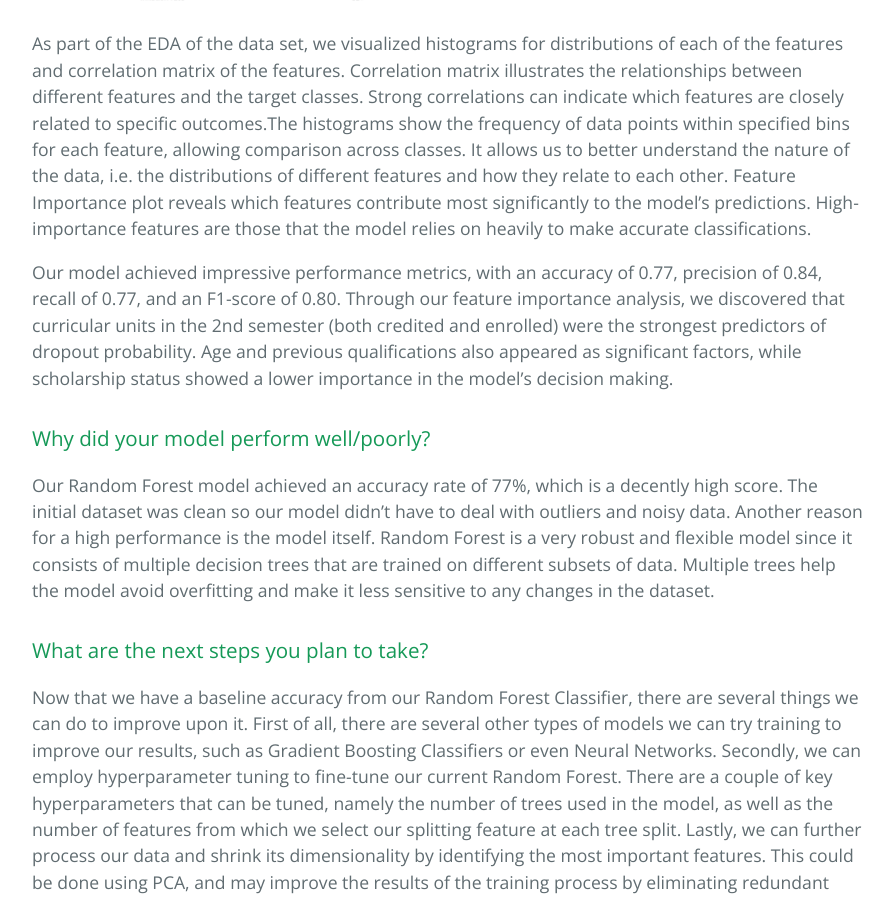
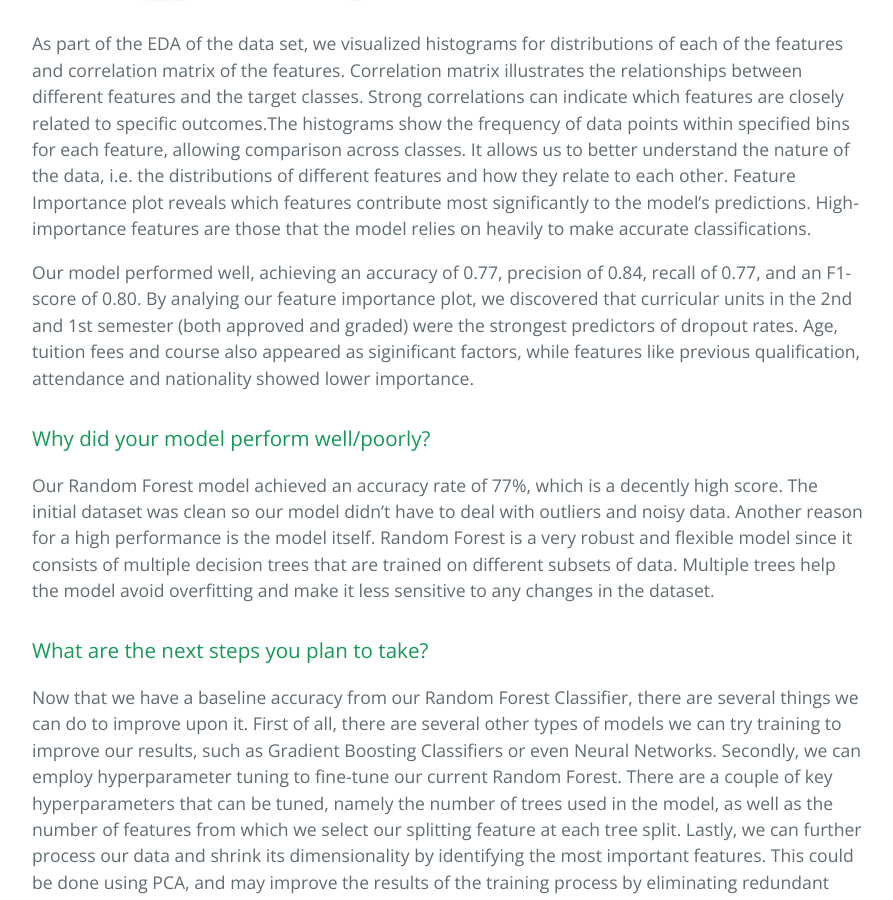
Before and after one commit to russjm/CS4641, a Jekyll site: the page built from index.md, in a window 1280 px wide and 900 px high, scrolled down 6320 px. Shown: the whole window, without its empty margins (192-1085 px from the left). Built offline with Jekyll 4.4.1, drawn with Linux system fonts in a browser that asks for light colours; our own code applies the rules of GitHub Pages for plain Markdown files.

Commit message:
update index.md

```diff
--- a/index.md
+++ b/index.md
@@ -86,7 +86,7 @@ For our project, we decided to start with the Random Forest model, since it’s
 As part of the EDA of the data set, we visualized histograms for distributions of each of the features and correlation matrix of the features. Correlation matrix illustrates the relationships between different features and the target classes. Strong correlations can indicate which features are closely related to specific outcomes.The histograms show the frequency of data points within specified bins for each feature, allowing comparison across classes. It allows us to better understand the nature of the data, i.e. the distributions of different features and how they relate to each other.
 Feature Importance plot reveals which features contribute most significantly to the model's predictions. High-importance features are those that the model relies on heavily to make accurate classifications.
 
-Our model achieved impressive performance metrics, with an accuracy of 0.77, precision of 0.84, recall of 0.77, and an F1-score of 0.80. Through our feature importance analysis, we discovered that curricular units in the 2nd semester (both credited and enrolled) were the strongest predictors of dropout probability. Age and previous qualifications also appeared as significant factors, while scholarship status showed a lower importance in the model's decision making.
+Our model performed well, achieving an accuracy of 0.77, precision of 0.84, recall of 0.77, and an F1-score of 0.80. By analying our feature importance plot, we discovered that curricular units in the 2nd and 1st semester (both approved and graded) were the strongest predictors of dropout rates. Age, tuition fees and course also appeared as siginificant factors, while features like previous qualification, attendance and nationality showed lower importance.
 
 
 ### Why did your model perform well/poorly?
```
